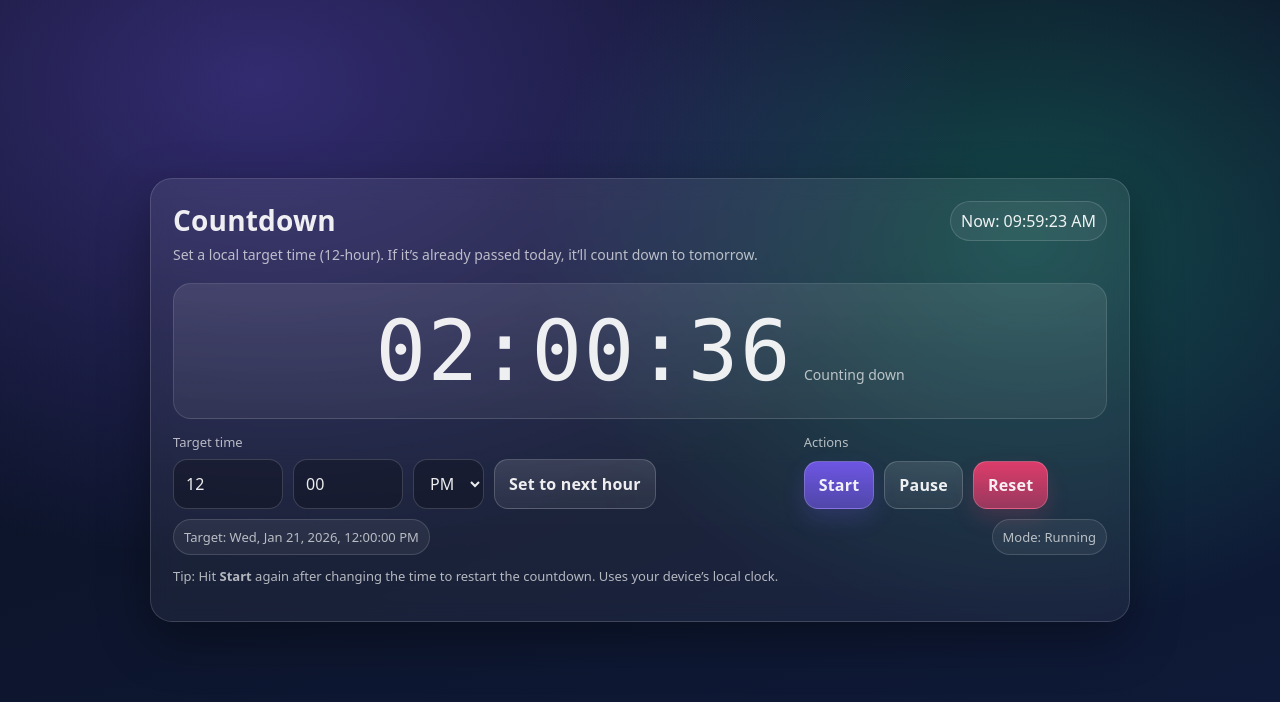
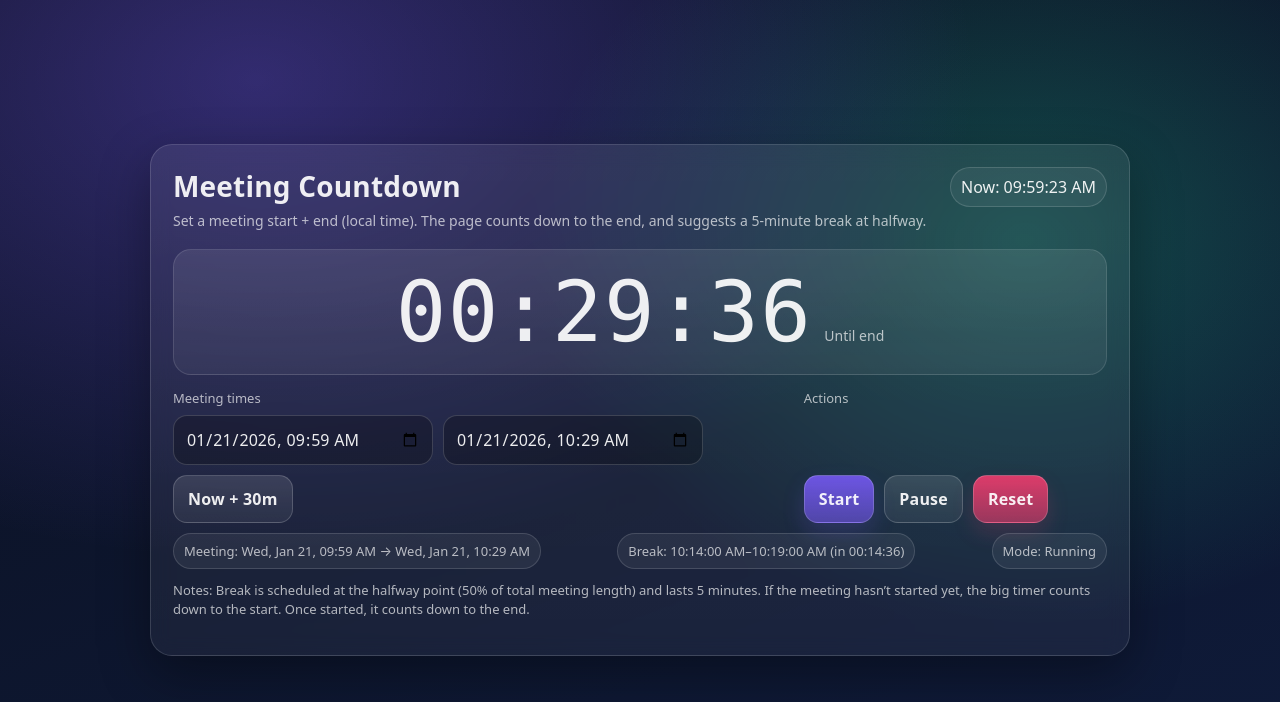
Before and after one commit to mja1337/countdown, a plain HTML site: page index.html in a window 1280 px wide. Both pictures are taken after a click on the button "Start". Drawn offline with Linux system fonts and the light colour scheme.

Commit message:
Updated README and index.html with new project details

```diff
--- a/index.html
+++ b/index.html
@@ -3,7 +3,7 @@
 <head>
   <meta charset="utf-8" />
   <meta name="viewport" content="width=device-width,initial-scale=1" />
-  <title>Countdown</title>
+  <title>Meeting Countdown</title>
   <style>
     :root{
       --bg1:#0b1020;
@@ -86,6 +86,8 @@
       border:1px solid rgba(255,255,255,.12);
       margin-top:16px;
       user-select:none;
+      text-align:center;
+      line-height:1.05;
     }
     .clock small{
       font-family:var(--sans);
@@ -93,6 +95,8 @@
       color:var(--muted);
       margin-left:12px;
       letter-spacing:0;
+      display:inline-block;
+      vertical-align:baseline;
     }
 
     .grid{
@@ -118,28 +122,26 @@
       display:flex;
       gap:10px;
       flex-wrap:wrap;
+      align-items:center;
     }
 
-    input, select, button{
+    input, button{
       font: inherit;
       color: var(--text);
     }
 
-    input, select{
+    input{
       background: rgba(0,0,0,.25);
       border: 1px solid rgba(255,255,255,.16);
       border-radius: 14px;
       padding: 12px 12px;
       outline: none;
       transition: border .15s ease, transform .15s ease, background .15s ease;
+      min-width: 260px;
     }
-    input:focus, select:focus{
+    input:focus{
       border-color: rgba(124,92,255,.75);
       background: rgba(0,0,0,.32);
-    }
-
-    input[type="number"]{
-      width: 110px;
     }
 
     .btns{
@@ -209,6 +211,17 @@
       line-height:1.5;
     }
 
+    .warn{
+      color: rgba(255,255,255,.85);
+      background: rgba(255,61,113,.12);
+      border: 1px solid rgba(255,61,113,.25);
+      padding: 10px 12px;
+      border-radius: 14px;
+      margin-top: 12px;
+      display:none;
+    }
+    .warn.show{ display:block; }
+
     @media (min-width: 780px){
       .field.time { grid-column: span 8; }
       .field.actions { grid-column: span 4; }
@@ -222,8 +235,10 @@
     <section class="card">
       <header>
         <div>
-          <h1>Countdown</h1>
-          <p class="sub">Set a local target time (12-hour). If it’s already passed today, it’ll count down to tomorrow.</p>
+          <h1>Meeting Countdown</h1>
+          <p class="sub">
+            Set a meeting start + end (local time). The page counts down to the end, and suggests a 5-minute break at halfway.
+          </p>
         </div>
         <div class="pill" id="nowPill">Now: --:--:--</div>
       </header>
@@ -232,15 +247,11 @@
 
       <div class="grid">
         <div class="field time">
-          <label>Target time</label>
+          <label>Meeting times</label>
           <div class="row">
-            <input id="hour" type="number" min="1" max="12" inputmode="numeric" placeholder="HH" value="12" />
-            <input id="minute" type="number" min="0" max="59" inputmode="numeric" placeholder="MM" value="00" />
-            <select id="ampm">
-              <option>AM</option>
-              <option selected>PM</option>
-            </select>
-            <button class="secondary" id="setToNextHour" type="button">Set to next hour</button>
+            <input id="startAt" type="datetime-local" />
+            <input id="endAt" type="datetime-local" />
+            <button class="secondary" id="setDefaults" type="button">Now + 30m</button>
           </div>
         </div>
 
@@ -254,13 +265,17 @@
         </div>
       </div>
 
+      <div class="warn" id="warn"></div>
+
       <div class="meta">
-        <div class="pill" id="targetPill">Target: —</div>
+        <div class="pill" id="meetingPill">Meeting: —</div>
+        <div class="pill" id="breakPill">Break: —</div>
         <div class="pill" id="modePill">Mode: Not running</div>
       </div>
 
       <p class="hint">
-        Tip: Hit <b>Start</b> again after changing the time to restart the countdown. Uses your device’s local clock.
+        Notes: Break is scheduled at the halfway point (50% of total meeting length) and lasts 5 minutes.
+        If the meeting hasn’t started yet, the big timer counts down to the start. Once started, it counts down to the end.
       </p>
     </section>
   </main>
@@ -268,25 +283,34 @@
   <script>
     const el = (id) => document.getElementById(id);
 
-    const hourInput = el("hour");
-    const minuteInput = el("minute");
-    const ampmSelect = el("ampm");
+    const startAtInput = el("startAt");
+    const endAtInput = el("endAt");
+    const setDefaultsBtn = el("setDefaults");
 
     const startBtn = el("start");
     const pauseBtn = el("pause");
     const resetBtn = el("reset");
-    const setToNextHourBtn = el("setToNextHour");
 
     const display = el("display");
     const status = el("status");
     const nowPill = el("nowPill");
-    const targetPill = el("targetPill");
+    const meetingPill = el("meetingPill");
+    const breakPill = el("breakPill");
     const modePill = el("modePill");
+    const warnBox = el("warn");
+
+    const STORAGE_KEY = "meeting-countdown:v1";
 
     let timerId = null;
-    let targetDate = null;
+
+    let meetingStart = null;
+    let meetingEnd = null;
+    let breakStart = null;
+    let breakEnd = null;
+
     let paused = false;
     let remainingWhenPausedMs = null;
+    let pausedMode = null; // "pre" | "meeting"
 
     // --- Helpers ---
     const pad2 = (n) => String(n).padStart(2, "0");
@@ -305,61 +329,95 @@
       display.classList.toggle("flash", flash);
     }
 
-    function to24Hour(hour12, ampm) {
-      let h = hour12 % 12;        // 12 -> 0
-      if (ampm === "PM") h += 12;
-      return h;
-    }
-
-    function sanitizeInputs() {
-      let hh = Number(hourInput.value);
-      let mm = Number(minuteInput.value);
-
-      if (!Number.isFinite(hh)) hh = 12;
-      if (!Number.isFinite(mm)) mm = 0;
-
-      hh = Math.min(12, Math.max(1, Math.trunc(hh)));
-      mm = Math.min(59, Math.max(0, Math.trunc(mm)));
-
-      hourInput.value = hh;
-      minuteInput.value = pad2(mm);
-
-      return { hh, mm, ampm: ampmSelect.value };
-    }
-
-    function computeNextTargetDate() {
-      const { hh, mm, ampm } = sanitizeInputs();
-
-      const now = new Date();
-      const target = new Date(now);
-
-      const hour24 = to24Hour(hh, ampm);
-      target.setHours(hour24, mm, 0, 0);
-
-      // If target is <= now, set to tomorrow
-      if (target.getTime() <= now.getTime()) {
-        target.setDate(target.getDate() + 1);
-      }
-
-      return target;
+    function toLocalDateTimeValue(d) {
+      // datetime-local wants: YYYY-MM-DDTHH:MM (no seconds)
+      const yyyy = d.getFullYear();
+      const mm = pad2(d.getMonth() + 1);
+      const dd = pad2(d.getDate());
+      const hh = pad2(d.getHours());
+      const mi = pad2(d.getMinutes());
+      return `${yyyy}-${mm}-${dd}T${hh}:${mi}`;
     }
 
     function prettyTime(d) {
-      // local 12-hour with seconds
       return d.toLocaleTimeString([], { hour: "2-digit", minute: "2-digit", second: "2-digit" });
     }
 
-    function prettyTarget(d) {
-      // local with weekday + date + time (short)
+    function prettyDateTime(d) {
       return d.toLocaleString([], {
         weekday: "short",
-        year: "numeric",
         month: "short",
         day: "2-digit",
         hour: "2-digit",
-        minute: "2-digit",
-        second: "2-digit"
+        minute: "2-digit"
       });
+    }
+
+    function showWarn(msg) {
+      warnBox.textContent = msg;
+      warnBox.classList.add("show");
+    }
+    function clearWarn() {
+      warnBox.textContent = "";
+      warnBox.classList.remove("show");
+    }
+
+    function parseInputs() {
+      clearWarn();
+
+      const s = startAtInput.value ? new Date(startAtInput.value) : null;
+      const e = endAtInput.value ? new Date(endAtInput.value) : null;
+
+      if (!s || Number.isNaN(s.getTime())) {
+        showWarn("Start time is missing/invalid.");
+        return null;
+      }
+      if (!e || Number.isNaN(e.getTime())) {
+        showWarn("End time is missing/invalid.");
+        return null;
+      }
+      if (e.getTime() <= s.getTime()) {
+        showWarn("End time must be after start time.");
+        return null;
+      }
+
+      return { s, e };
+    }
+
+    function computeBreakWindow(s, e) {
+      const durationMs = e.getTime() - s.getTime();
+      const halfMs = Math.floor(durationMs / 2);
+      const bStart = new Date(s.getTime() + halfMs);
+      const bEnd = new Date(bStart.getTime() + 5 * 60 * 1000); // 5 minutes
+      return { bStart, bEnd };
+    }
+
+    function saveState() {
+      if (!meetingStart || !meetingEnd) return;
+      const payload = {
+        start: meetingStart.toISOString(),
+        end: meetingEnd.toISOString()
+      };
+      localStorage.setItem(STORAGE_KEY, JSON.stringify(payload));
+    }
+
+    function loadState() {
+      try {
+        const raw = localStorage.getItem(STORAGE_KEY);
+        if (!raw) return false;
+        const parsed = JSON.parse(raw);
+        if (!parsed?.start || !parsed?.end) return false;
+
+        const s = new Date(parsed.start);
+        const e = new Date(parsed.end);
+        if (Number.isNaN(s.getTime()) || Number.isNaN(e.getTime())) return false;
+
+        startAtInput.value = toLocalDateTimeValue(s);
+        endAtInput.value = toLocalDateTimeValue(e);
+        return true;
+      } catch {
+        return false;
+      }
     }
 
     // --- Live "Now" pill ---
@@ -367,42 +425,124 @@
       nowPill.textContent = "Now: " + prettyTime(new Date());
     }, 250);
 
-    // --- Core countdown loop ---
-    function tick() {
-      if (!targetDate) return;
-
-      const now = new Date();
-      const diff = targetDate.getTime() - now.getTime();
-
-      if (diff <= 0) {
-        setDisplay("00:00:00", true);
-        status.textContent = "Time!";
-        modePill.textContent = "Mode: Finished";
-        stopTimer(false); // don't reset target, just stop ticking
+    function refreshMeta() {
+      if (!meetingStart || !meetingEnd) {
+        meetingPill.textContent = "Meeting: —";
+        breakPill.textContent = "Break: —";
         return;
       }
 
-      setDisplay(formatHMS(diff), false);
-      status.textContent = "Counting down";
-      modePill.textContent = "Mode: Running";
+      meetingPill.textContent = `Meeting: ${prettyDateTime(meetingStart)} → ${prettyDateTime(meetingEnd)}`;
+
+      const b = computeBreakWindow(meetingStart, meetingEnd);
+      breakStart = b.bStart;
+      breakEnd = b.bEnd;
+
+      breakPill.textContent = `Break: ${prettyTime(breakStart)}–${prettyTime(breakEnd)} (5m)`;
+    }
+
+    // --- Core loop ---
+    function tick() {
+      if (!meetingStart || !meetingEnd) return;
+
+      const now = new Date();
+
+      // Determine phase
+      const preMeeting = now.getTime() < meetingStart.getTime();
+      const inMeeting = now.getTime() >= meetingStart.getTime() && now.getTime() < meetingEnd.getTime();
+      const finished = now.getTime() >= meetingEnd.getTime();
+
+      // Break window (computed from fixed start/end)
+      const b = computeBreakWindow(meetingStart, meetingEnd);
+      breakStart = b.bStart;
+      breakEnd = b.bEnd;
+
+      // Flash logic: 30s before break starts, or during break
+      const msToBreak = breakStart.getTime() - now.getTime();
+      const inBreak = now.getTime() >= breakStart.getTime() && now.getTime() < breakEnd.getTime();
+      const flash = (msToBreak > 0 && msToBreak <= 30_000) || inBreak;
+
+      if (finished) {
+        setDisplay("00:00:00", true);
+        status.textContent = "Done";
+        modePill.textContent = "Mode: Finished";
+        stopTimer(false);
+        return;
+      }
+
+      if (preMeeting) {
+        const msToStart = meetingStart.getTime() - now.getTime();
+        setDisplay(formatHMS(msToStart), flash);
+        status.textContent = "Until start";
+        modePill.textContent = "Mode: Waiting to start";
+
+        // Break info still useful even before start: show exact time + countdown
+        breakPill.textContent =
+          `Break: ${prettyTime(breakStart)}–${prettyTime(breakEnd)} (in ${formatHMS(msToBreak)})`;
+        return;
+      }
+
+      // In meeting
+      const msToEnd = meetingEnd.getTime() - now.getTime();
+      setDisplay(formatHMS(msToEnd), flash);
+      status.textContent = inBreak ? "On break" : "Until end";
+      modePill.textContent = inBreak ? "Mode: Break (5m)" : "Mode: Running";
+
+      if (inBreak) {
+        const msToBreakEnd = breakEnd.getTime() - now.getTime();
+        breakPill.textContent =
+          `Break: NOW (ends in ${formatHMS(msToBreakEnd)})`;
+      } else if (now.getTime() < breakStart.getTime()) {
+        breakPill.textContent =
+          `Break: ${prettyTime(breakStart)}–${prettyTime(breakEnd)} (in ${formatHMS(msToBreak)})`;
+      } else {
+        breakPill.textContent =
+          `Break: done (${prettyTime(breakStart)}–${prettyTime(breakEnd)})`;
+      }
     }
 
     function startTimer() {
-      // If paused, resume using remaining time
-      if (paused && remainingWhenPausedMs != null) {
-        targetDate = new Date(Date.now() + remainingWhenPausedMs);
+      // Resume path
+      if (paused && remainingWhenPausedMs != null && pausedMode) {
+        const now = Date.now();
+
+        if (pausedMode === "pre") {
+          meetingStart = new Date(now + remainingWhenPausedMs);
+          // Keep original duration from inputs (or existing)
+          const parsed = parseInputs();
+          const durationMs = parsed
+            ? (parsed.e.getTime() - parsed.s.getTime())
+            : (meetingEnd ? meetingEnd.getTime() - meetingStart.getTime() : 30 * 60 * 1000);
+
+          meetingEnd = new Date(meetingStart.getTime() + durationMs);
+        } else {
+          // paused during meeting => keep meetingStart fixed, push meetingEnd out by remaining
+          meetingEnd = new Date(now + remainingWhenPausedMs);
+          // meetingStart should already exist; if not, fall back to inputs
+          if (!meetingStart) {
+            const parsed = parseInputs();
+            meetingStart = parsed ? parsed.s : new Date(now);
+          }
+        }
+
         paused = false;
         remainingWhenPausedMs = null;
+        pausedMode = null;
       } else {
-        targetDate = computeNextTargetDate();
+        const parsed = parseInputs();
+        if (!parsed) return;
+
+        meetingStart = parsed.s;
+        meetingEnd = parsed.e;
       }
 
-      targetPill.textContent = "Target: " + prettyTarget(targetDate);
+      refreshMeta();
+      saveState();
+
       display.classList.remove("flash");
-
       stopTimer(false);
       tick();
-      timerId = setInterval(tick, 200); // tight-ish loop; display updates to seconds
+      timerId = setInterval(tick, 200);
     }
 
     function stopTimer(resetModeText=true) {
@@ -414,13 +554,21 @@
     }
 
     function pauseTimer() {
-      if (!timerId || !targetDate) return;
+      if (!timerId || !meetingStart || !meetingEnd) return;
 
-      const diff = targetDate.getTime() - Date.now();
-      remainingWhenPausedMs = Math.max(0, diff);
+      const now = Date.now();
+
+      if (now < meetingStart.getTime()) {
+        remainingWhenPausedMs = meetingStart.getTime() - now;
+        pausedMode = "pre";
+      } else {
+        remainingWhenPausedMs = Math.max(0, meetingEnd.getTime() - now);
+        pausedMode = "meeting";
+      }
+
       paused = true;
+      stopTimer(false);
 
-      stopTimer(false);
       status.textContent = "Paused";
       modePill.textContent = "Mode: Paused";
       setDisplay(formatHMS(remainingWhenPausedMs), false);
@@ -428,54 +576,64 @@
 
     function resetAll() {
       stopTimer(true);
-      targetDate = null;
+      meetingStart = null;
+      meetingEnd = null;
+      breakStart = null;
+      breakEnd = null;
+
       paused = false;
       remainingWhenPausedMs = null;
+      pausedMode = null;
 
       display.classList.remove("flash");
       setDisplay("00:00:00", false);
       status.textContent = "Ready";
-      targetPill.textContent = "Target: —";
+      meetingPill.textContent = "Meeting: —";
+      breakPill.textContent = "Break: —";
+      clearWarn();
+    }
+
+    function setDefaultsNowPlus30() {
+      const now = new Date();
+      const end = new Date(now.getTime() + 30 * 60 * 1000);
+      startAtInput.value = toLocalDateTimeValue(now);
+      endAtInput.value = toLocalDateTimeValue(end);
+
+      // If already running or paused, restart cleanly
+      if (timerId || paused) {
+        paused = false;
+        remainingWhenPausedMs = null;
+        pausedMode = null;
+        startTimer();
+      }
     }
 
     // --- UI wiring ---
     startBtn.addEventListener("click", startTimer);
     pauseBtn.addEventListener("click", pauseTimer);
-    resetBtn.addEventListener("click", resetAll);
-
-    setToNextHourBtn.addEventListener("click", () => {
-      const now = new Date();
-      // Next hour, minute 00
-      const next = new Date(now);
-      next.setHours(now.getHours() + 1, 0, 0, 0);
-
-      // Convert to 12h
-      const h24 = next.getHours();
-      const ampm = h24 >= 12 ? "PM" : "AM";
-      const h12 = (h24 % 12) || 12;
-
-      hourInput.value = h12;
-      minuteInput.value = "00";
-      ampmSelect.value = ampm;
-
-      // If running, restart countdown to the new target immediately
-      if (timerId || paused) {
-        paused = false;
-        remainingWhenPausedMs = null;
-        startTimer();
-      }
+    resetBtn.addEventListener("click", () => {
+      localStorage.removeItem(STORAGE_KEY);
+      resetAll();
     });
 
+    setDefaultsBtn.addEventListener("click", setDefaultsNowPlus30);
+
     // Make Enter start the timer when editing fields
-    [hourInput, minuteInput, ampmSelect].forEach((node) => {
+    [startAtInput, endAtInput].forEach((node) => {
       node.addEventListener("keydown", (e) => {
         if (e.key === "Enter") startTimer();
       });
     });
 
     // Initialize
+    nowPill.textContent = "Now: " + prettyTime(new Date());
+
+    // Load previous times if present, otherwise set defaults
+    if (!loadState()) {
+      setDefaultsNowPlus30();
+    }
     resetAll();
-    nowPill.textContent = "Now: " + prettyTime(new Date());
+    // Keep the inputs (loaded/default), but don’t auto-start.
   </script>
 </body>
 </html>
```
Also changed, not shown: 1 other file.
